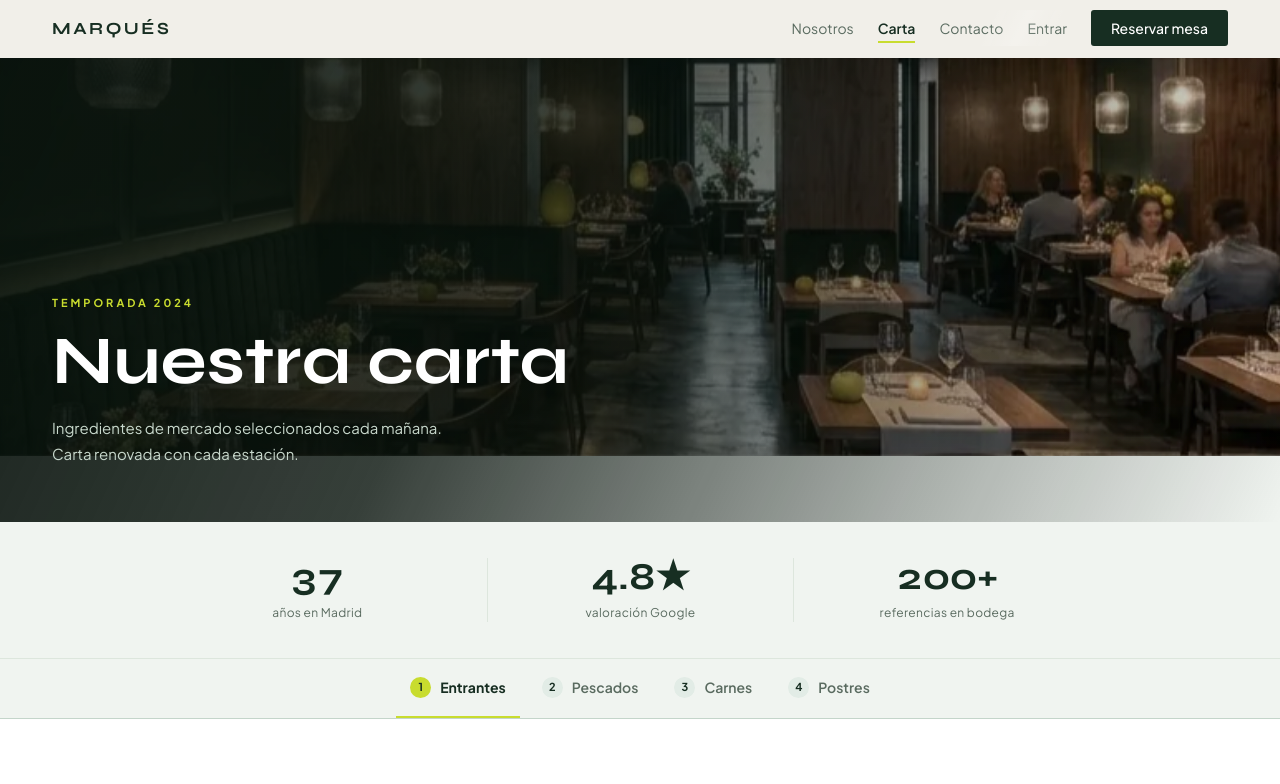
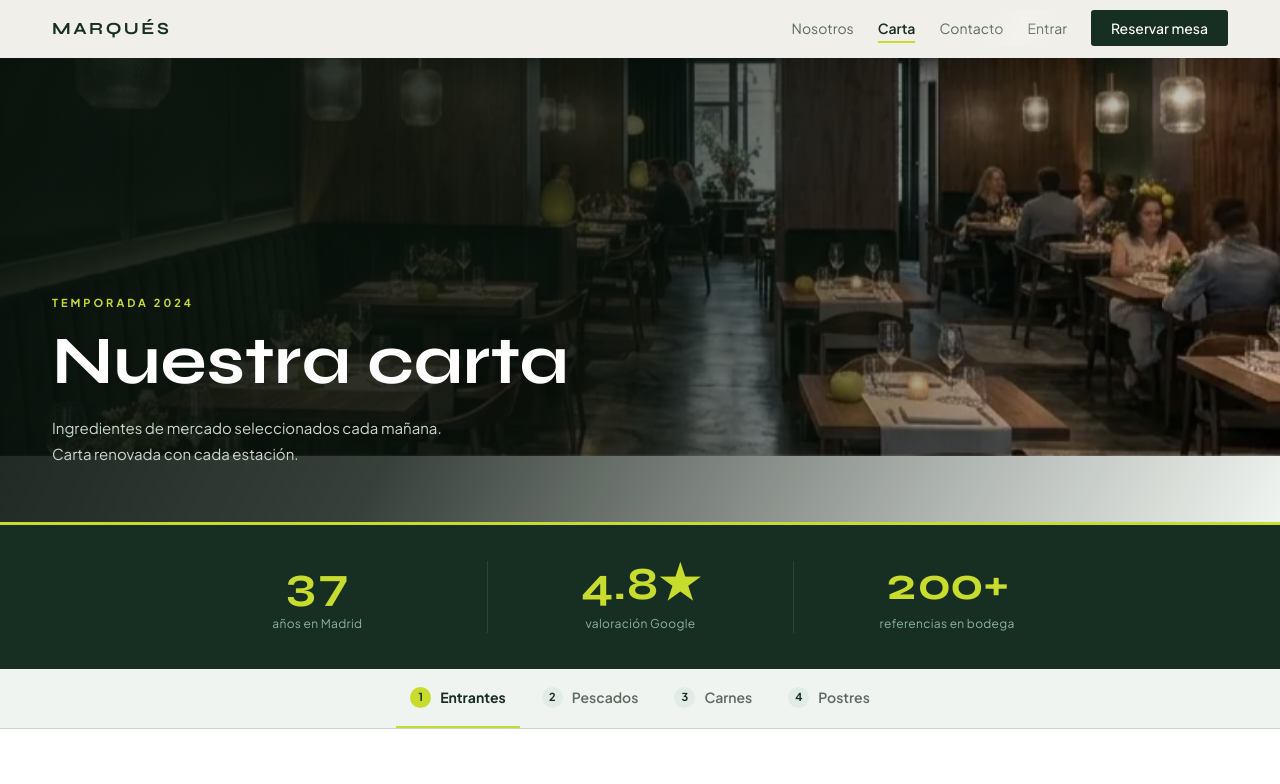
Before and after one commit to pablo-redondo/restaurant-web, a Next.js app: page /carta in a window 1280 px wide. Shown: the top 784 px of the page. Built offline with nearby package versions, Linux system fonts and the light colour scheme; no server answers; a web font is replaced by a local one.

Commit message:
Diferenciar franja de cifras de la carta con fondo verde oscuro

```diff
--- a/src/app/carta/page.tsx
+++ b/src/app/carta/page.tsx
@@ -92,19 +92,19 @@ export default function CartaPage() {
         </div>
       </section>
 
-      {/* ── FRANJA DE CIFRAS ── #F0F4F0, el verde-gris base de toda la web ── */}
-      <section className="bg-[#F0F4F0] border-b border-[#DDE6DD]">
-        <div className="px-[52px] py-9 max-w-5xl mx-auto grid grid-cols-3 divide-x divide-[#DDE6DD]">
+      {/* ── FRANJA DE CIFRAS ── #172E22, diferenciada con la línea oscura de la web ── */}
+      <section className="bg-[#172E22]" style={{ borderTop: '3px solid #C8DC2E' }}>
+        <div className="px-[52px] py-9 max-w-5xl mx-auto grid grid-cols-3 divide-x divide-white/10">
           {[
             { to: 37,  suffix: '',  decimals: 0, label: 'años en Madrid',        delay: 200 },
             { to: 4.8, suffix: '★', decimals: 1, label: 'valoración Google',     delay: 300 },
             { to: 200, suffix: '+', decimals: 0, label: 'referencias en bodega', delay: 400 },
           ].map(({ to, suffix, decimals, label, delay }, i) => (
             <AnimateIn key={label} delay={i * 80} className="px-8 first:pl-0 text-center">
-              <p className="font-heading font-bold leading-none text-[#172E22] tabular-nums" style={{ fontSize: 'clamp(26px,3.2vw,38px)' }}>
+              <p className="font-heading font-bold leading-none text-[#C8DC2E] tabular-nums" style={{ fontSize: 'clamp(28px,3.6vw,52px)' }}>
                 <CountUp to={to} suffix={suffix} decimals={decimals} startDelay={delay} />
               </p>
-              <p className="text-[#5A6B60] text-[12px] mt-2 tracking-[0.3px]">{label}</p>
+              <p className="text-[#8AB5A0] text-[12px] mt-2 tracking-[0.3px]">{label}</p>
             </AnimateIn>
           ))}
         </div>
```
